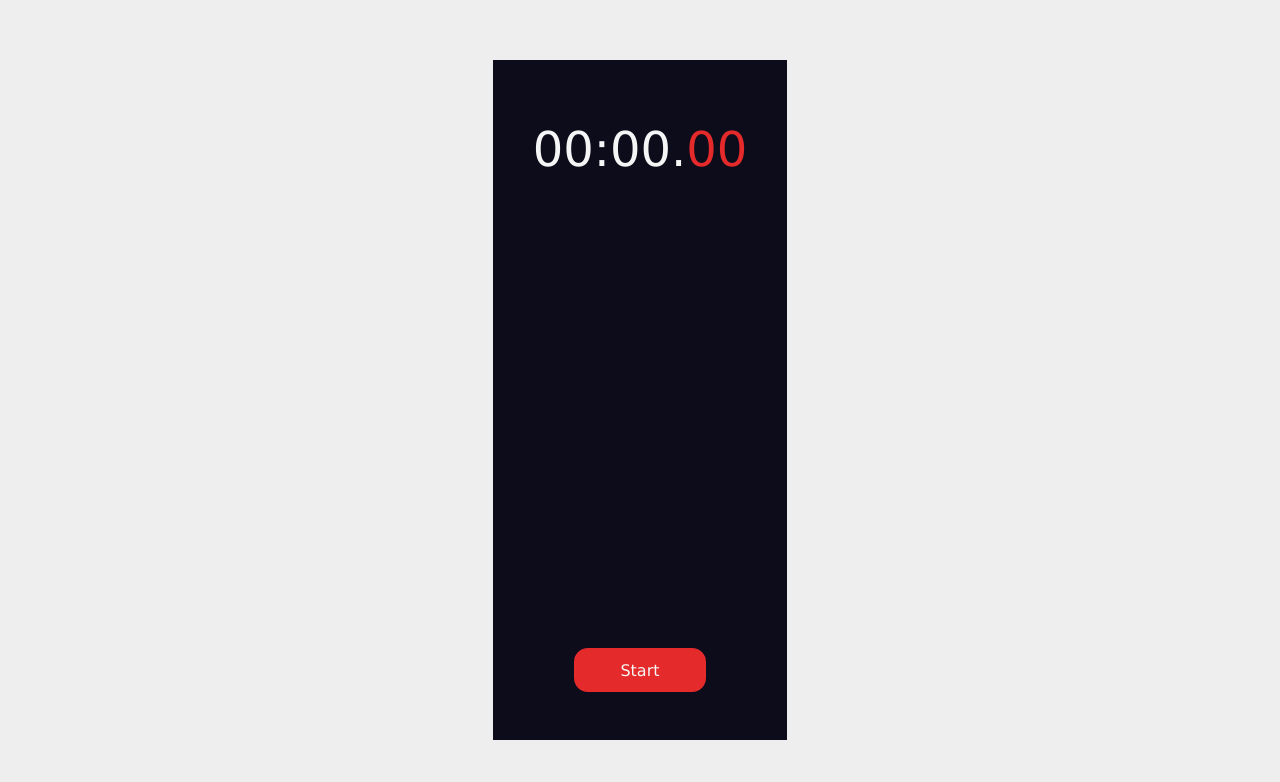
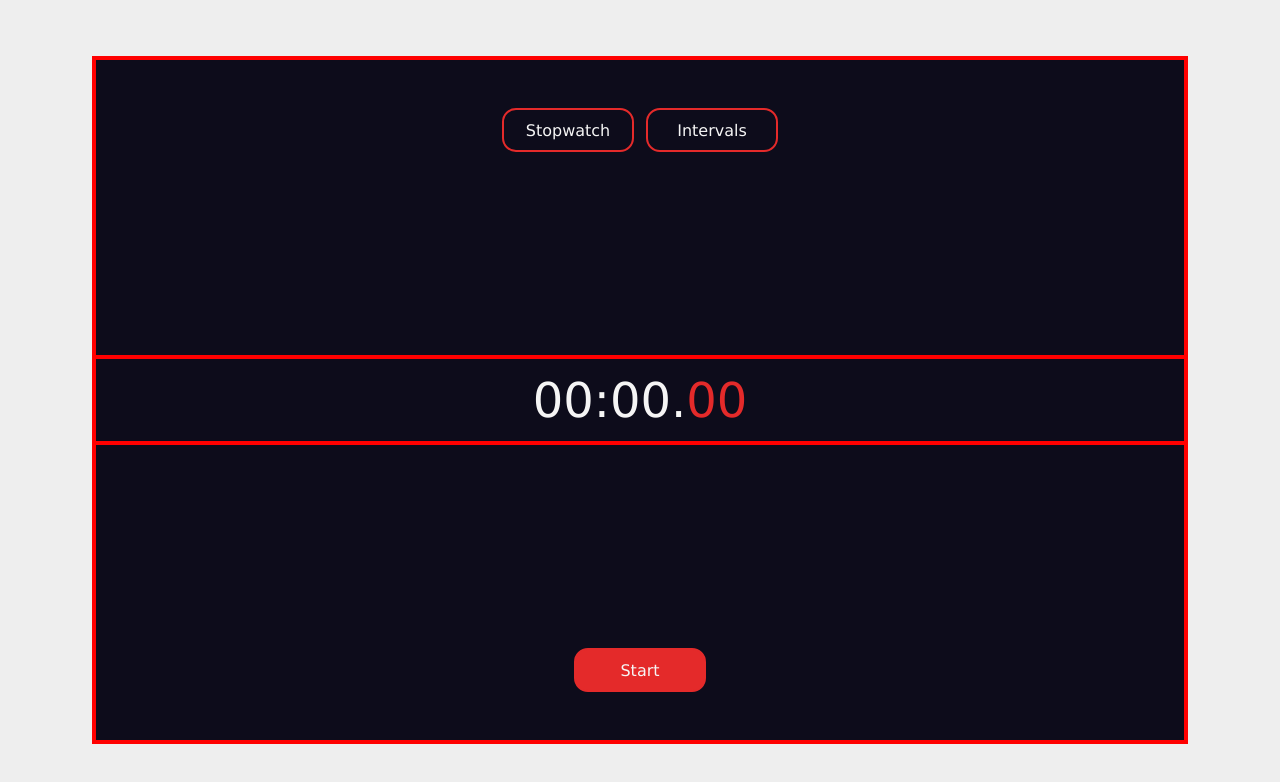
Before and after one commit to nzarg/intervalsapp, a React (Create React App) app: page / in a window 1280 px wide. Shown: the top 782 px of the page. Built offline with nearby package versions, Linux system fonts and the light colour scheme.

Commit message:
stopwatch/countdown

```diff
--- /dev/null
+++ b/src/Components/Menu/Menu.jsx
@@ -0,0 +1,31 @@
+import React from "react";
+import "./Menu.css";
+
+export default function Menu(props) {
+const StartButton = (
+	<div className="btn-grp">
+	<div className="btn btn-two"
+		onClick={props.handleStopwatch}>
+		Stopwatch
+	</div>
+	<div className="btn btn-two"
+		onClick={props.handleIntevals}>
+		Intervals
+	</div>
+	</div>
+);
+const ActiveButtons = (
+	<div className="btn-grp">
+    <div className="btn btn-two"
+      onClick={props.handleGoBack}>
+      Go Back
+    </div>
+	</div>
+);
+
+return (
+	<div className="Control-Buttons">
+	<div>{props.goBack ? ActiveButtons : StartButton}</div>
+	</div>
+);
+}
--- a/src/Components/StopWatch/StopWatch.css
+++ b/src/Components/StopWatch/StopWatch.css
@@ -1,6 +1,7 @@
 .stop-watch{
+	border: 0.3rem solid red;
 	height: 85vh;
-	width: 23vw;
+	width: 85vw;
 	background-color: #0d0c1b;
 	display: flex;
 	flex-direction: column;
--- a/src/Components/StopWatch/StopWatch.jsx
+++ b/src/Components/StopWatch/StopWatch.jsx
@@ -1,19 +1,24 @@
 import React, { useState } from "react";
 import "./StopWatch.css";
 import Timer from "../Timer/Timer";
+import Menu from "../Menu/Menu";
 import ControlButtons from "../ContolButtons/ControlButtons";
 
 function StopWatch() {
 const [isActive, setIsActive] = useState(false);
 const [isPaused, setIsPaused] = useState(true);
 const [time, setTime] = useState(0);
+const [goBack, setGoBack] = useState(false);
+const [countdown, setCountdown] = useState(0);
+const [decrease, setDecrease] = useState(false)
 
 React.useEffect(() => {
 	let interval = null;
 
 	if (isActive && isPaused === false) {
+	let value = decrease? 10 : -10;
 	interval = setInterval(() => {
-		setTime((time) => time + 10);
+		setTime((time) => time + value);
 	}, 10);
 	} else {
 	clearInterval(interval);
@@ -21,7 +26,7 @@ React.useEffect(() => {
 	return () => {
 	clearInterval(interval);
 	};
-}, [isActive, isPaused]);
+}, [isActive, isPaused, decrease]);
 
 const handleStart = () => {
 	setIsActive(true);
@@ -37,9 +42,26 @@ const handleReset = () => {
 	setTime(0);
 };
 
+const handleStopwatch = () => {
+	setDecrease(false);
+	setCountdown(0);
+	setGoBack(true);
+};
+
+const handleIntevals = () => {
+	setDecrease(true);
+	setCountdown(300000)
+	setGoBack(true);
+}
+
+const handleGoBack = () => {
+	setGoBack(false);
+};
+
 return (
 	<div className="stop-watch">
-	<Timer time={time} />
+	<Menu handleStopwatch={handleStopwatch} handleIntevals={handleIntevals} handleGoBack={handleGoBack} goBack={goBack} />
+	<Timer time={time} countdown={countdown}/>
 	<ControlButtons
 		active={isActive}
 		isPaused={isPaused}
--- a/src/Components/Timer/Timer.css
+++ b/src/Components/Timer/Timer.css
@@ -1,4 +1,5 @@
 .timer{
+	border: 0.3rem solid red;
 	margin : 3rem 0;
 	width: 100%;
 	display: flex;
--- a/src/Components/Timer/Timer.jsx
+++ b/src/Components/Timer/Timer.jsx
@@ -5,13 +5,13 @@ export default function Timer(props) {
 return (
 	<div className="timer">
 	<span className="digits">
-		{("0" + Math.floor((props.time / 60000) % 60)).slice(-2)}:
+		{("0" + Math.floor(((props.countdown - props.time) / 60000) % 60)).slice(-2)}:
 	</span>
 	<span className="digits">
-		{("0" + Math.floor((props.time / 1000) % 60)).slice(-2)}.
+		{("0" + Math.floor(((props.countdown - props.time) / 1000) % 60)).slice(-2)}.
 	</span>
 	<span className="digits mili-sec">
-		{("0" + ((props.time / 10) % 100)).slice(-2)}
+		{("0" + (((props.countdown - props.time) / 10) % 100)).slice(-2)}
 	</span>
 	</div>
 );
```
Also changed, not shown: src/Components/Menu/Menu.css (added).
